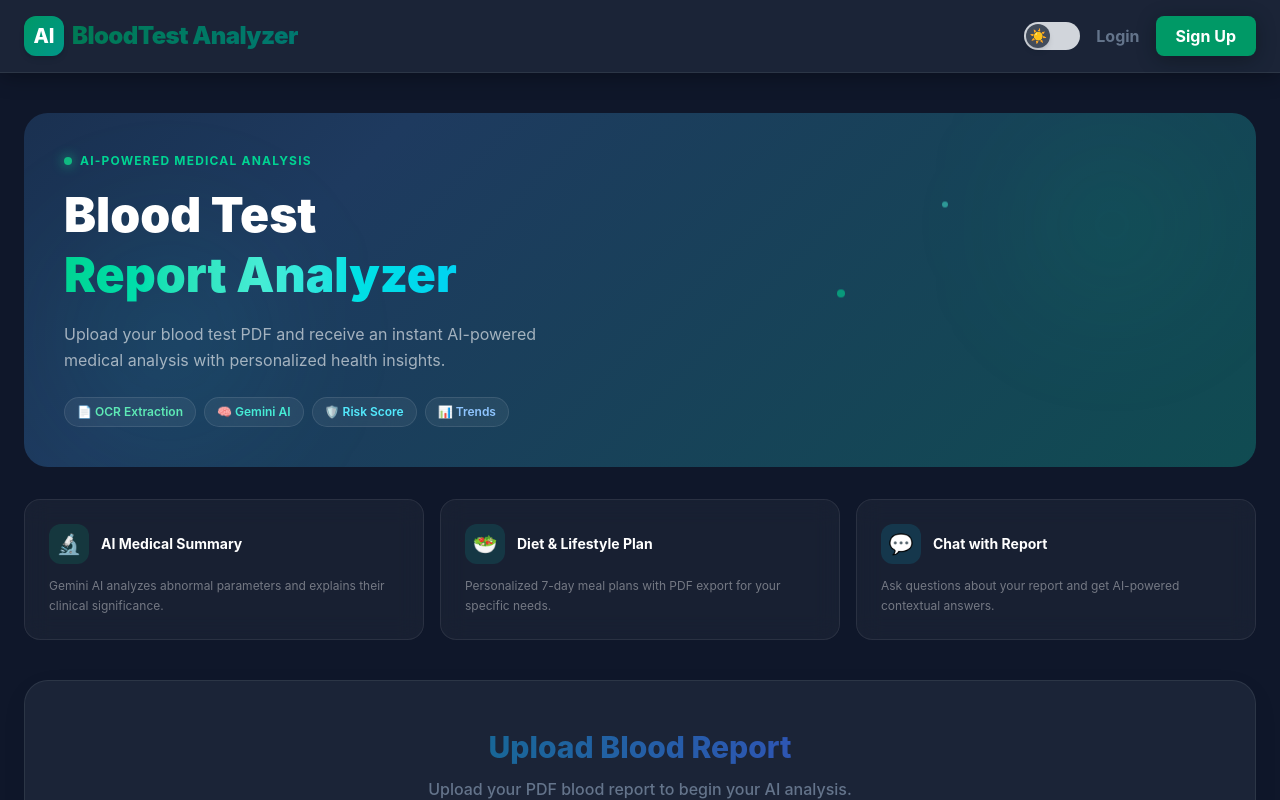
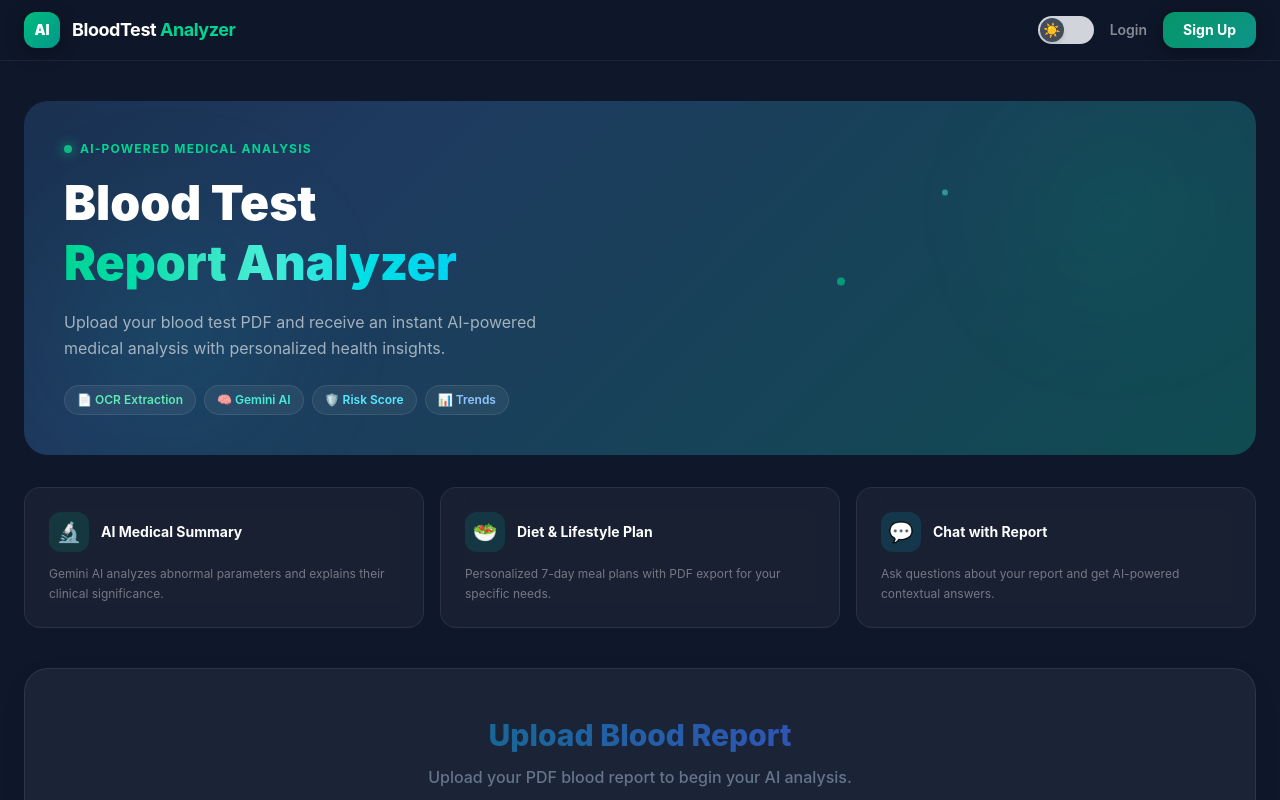
Before and after one commit to yashashvisri/AI-BloodTest-Report-Analyzer, a React (Vite) app in the folder frontend/: page / in a window 1280 px wide. Shown: the top 800 px of the page. Built offline with nearby package versions, Linux system fonts and the light colour scheme; no server answers.

Commit message:
style(ui): redesign navbar with frosted glass effect and avatar badge

```diff
--- a/frontend/src/components/Navbar.jsx
+++ b/frontend/src/components/Navbar.jsx
@@ -6,50 +6,49 @@ import ThemeToggle from "./ThemeToggle";
 export default function Navbar() {
   const { user, logout } = useContext(AuthContext);
 
+  const navLink = "text-sm font-semibold text-white/50 hover:text-emerald-400 transition-colors px-3 py-1.5 rounded-lg hover:bg-white/5";
+  const activeLink = "text-sm font-semibold text-emerald-400 bg-emerald-500/10 px-3 py-1.5 rounded-lg";
+
   return (
-    <nav className="bg-white border-b border-gray-100 shadow-sm px-6 py-4 flex justify-between items-center sticky top-0 z-50">
-      <Link to="/" className="flex items-center gap-2 group">
-        <div className="w-10 h-10 bg-gradient-to-br from-emerald-600 to-teal-600 rounded-xl flex items-center justify-center shadow-md group-hover:scale-105 transition-transform">
-          <span className="text-white font-extrabold text-xl">AI</span>
+    <nav className="nav-glass sticky top-0 z-50 px-6 py-3">
+      <div className="max-w-7xl mx-auto flex justify-between items-center">
+        <Link to="/" className="flex items-center gap-3 group">
+          <div className="w-9 h-9 rounded-xl bg-gradient-to-br from-emerald-500 to-teal-600 flex items-center justify-center shadow-lg shadow-emerald-500/20 group-hover:scale-105 transition-transform">
+            <span className="text-white font-black text-sm">AI</span>
           </div>
-        <span className="text-2xl font-black bg-gradient-to-r from-emerald-700 to-teal-700 bg-clip-text text-transparent tracking-tight hidden md:block">
-          BloodTest Analyzer
+          <span className="text-lg font-bold text-white tracking-tight hidden md:block">
+            BloodTest <span className="text-emerald-400">Analyzer</span>
           </span>
         </Link>
-      <div className="flex gap-4 items-center">
+        <div className="flex gap-1 items-center">
           <ThemeToggle />
           {user ? (
             <>
-            <span className="font-semibold text-gray-700 mr-2">Hi, {user.username}</span>
               {user.role === 'doctor' ? (
-              <Link to="/doctor" className="font-bold text-teal-600 hover:text-emerald-700 transition-colors">
-                Clinic Dashboard
-              </Link>
+                <Link to="/doctor" className={navLink}>Clinic</Link>
               ) : (
-              <Link to="/history" className="font-bold text-gray-500 hover:text-emerald-600 transition-colors">
-                History
-              </Link>
+                <Link to="/history" className={navLink}>History</Link>
               )}
-            <Link to="/compare" className="font-bold text-gray-500 hover:text-blue-600 transition-colors">Compare</Link>
-            <Link to="/settings" className="font-bold text-gray-500 hover:text-emerald-600 transition-colors">Settings</Link>
+              <Link to="/compare" className={navLink}>Compare</Link>
+              <Link to="/settings" className={navLink}>Settings</Link>
               {user.role === "admin" && (
-              <Link to="/admin" className="font-bold text-purple-600 hover:text-purple-800 transition-colors">Admin</Link>
+                <Link to="/admin" className={navLink}>Admin</Link>
               )}
-            <button onClick={logout} className="font-bold text-gray-500 hover:text-rose-600 transition-colors">
-              Logout
-            </button>
+              <button onClick={logout} className={`${navLink} !text-rose-400/60 hover:!text-rose-400`}>Logout</button>
+              <div className="ml-2 w-8 h-8 rounded-full bg-gradient-to-br from-emerald-500 to-teal-600 flex items-center justify-center text-white text-xs font-bold shadow-lg shadow-emerald-500/20">
+                {user.username?.[0]?.toUpperCase() || "U"}
+              </div>
             </>
           ) : (
             <>
-            <Link to="/login" className="font-bold text-gray-500 hover:text-emerald-600 transition-colors">
-              Login
-            </Link>
-            <Link to="/signup" className="bg-emerald-600 text-white font-bold px-5 py-2 rounded-lg shadow-sm hover:bg-emerald-700 hover:shadow-md transition-all">
+              <Link to="/login" className={navLink}>Login</Link>
+              <Link to="/signup" className="btn-primary text-white text-sm font-bold px-5 py-2 rounded-xl shadow-lg">
                 Sign Up
               </Link>
             </>
           )}
         </div>
+      </div>
     </nav>
   );
 }
```
Lines whose indentation alone changed are shown as unchanged.
